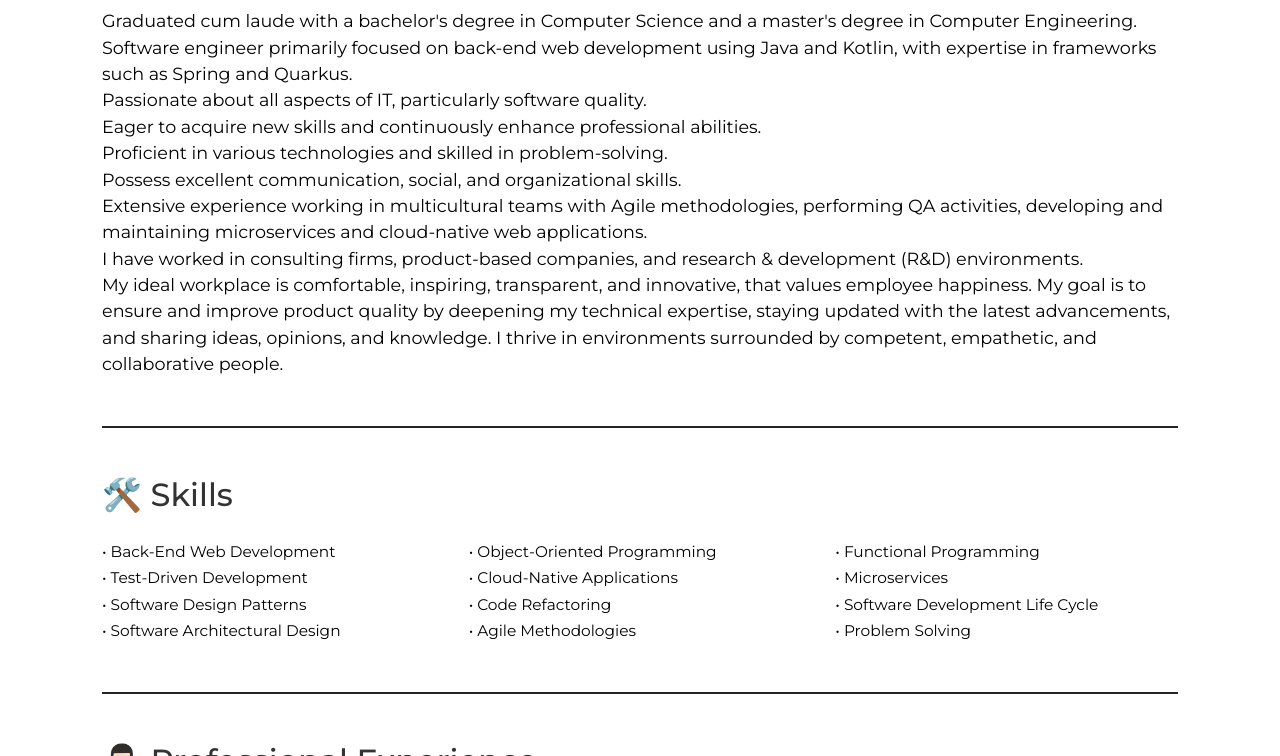
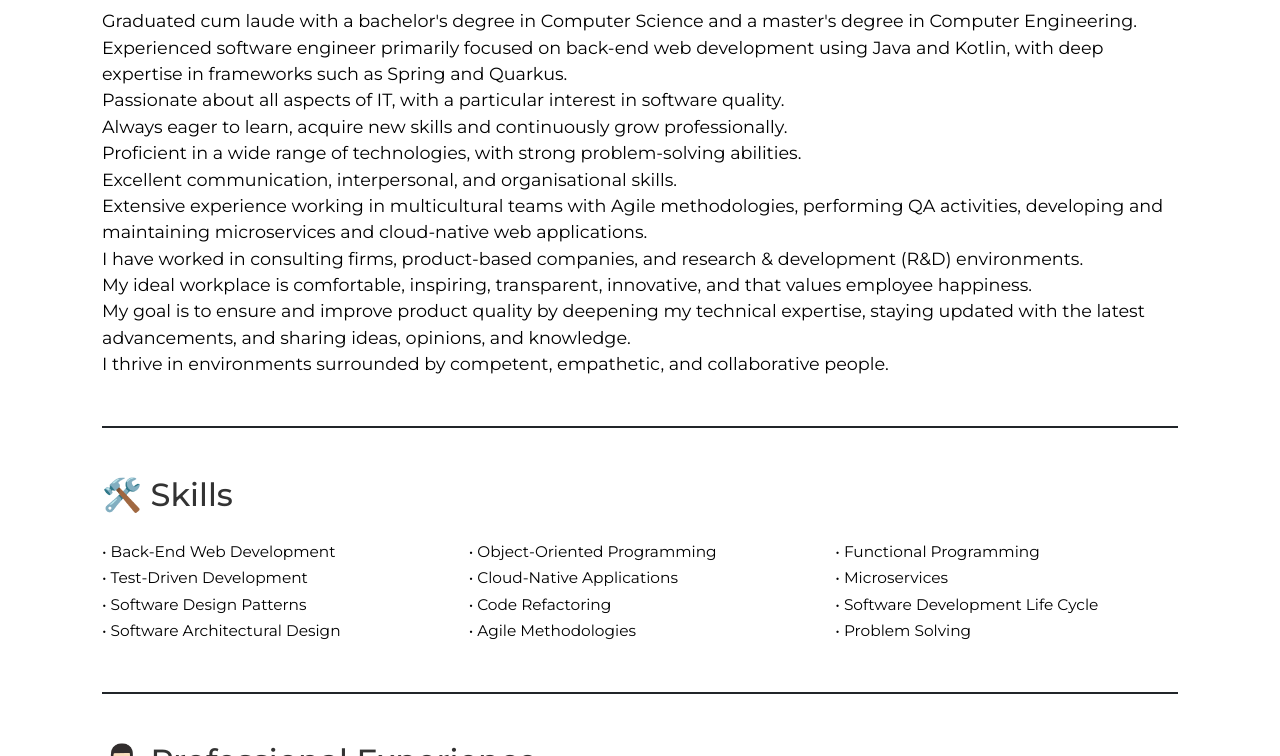
Before and after one commit to smaliziola/cv, a plain HTML site: page index.html in a window 1280 px wide. Shown: the part 446-1202 px from the top of the page. Drawn offline with nearby package versions, Linux system fonts and the light colour scheme.

Commit message:
Deploying to gh-pages from @ smaliziola/cv@94d70333d89b6524e6c407f1cb398e42acc78b9f 🚀

```diff
--- a/index.html
+++ b/index.html
@@ -24,7 +24,7 @@
                 </div>
                 <div>
                     <p>
-                        <time datetime="" class="small">Last update: April 9, 2025</time>
+                        <time datetime="" class="small">Last update: April 11, 2025</time>
                     </p>
                     <p>
                         <span class="screen"><a href="simone-maliziola.pdf"><i class="far fa-file-pdf"></i>Download PDF version</a></span>
@@ -96,19 +96,19 @@
         <h2 class="mb-4">👦🏻 About Me</h2>
         Graduated cum laude with a bachelor's degree in Computer Science and a master's degree in Computer
         Engineering.<br>
-        Software engineer primarily focused on back-end web development using Java and Kotlin, with expertise in
-        frameworks such as Spring and Quarkus.<br>
-        Passionate about all aspects of IT, particularly software quality.<br>
-        Eager to acquire new skills and continuously enhance professional abilities.<br>
-        Proficient in various technologies and skilled in problem-solving.<br>
-        Possess excellent communication, social, and organizational skills.<br>
+        Experienced software engineer primarily focused on back-end web development using Java and Kotlin, with deep
+        expertise in frameworks such as Spring and Quarkus.<br>
+        Passionate about all aspects of IT, with a particular interest in software quality.<br>
+        Always eager to learn, acquire new skills and continuously grow professionally.<br>
+        Proficient in a wide range of technologies, with strong problem-solving abilities.<br>
+        Excellent communication, interpersonal, and organisational skills.<br>
         Extensive experience working in multicultural teams with Agile methodologies, performing QA activities,
         developing and maintaining microservices and cloud-native web applications.<br>
         I have worked in consulting firms, product-based companies, and research & development (R&D) environments.<br>
-        My ideal workplace is comfortable, inspiring, transparent, and innovative, that values employee happiness. My
-        goal is to ensure and improve product quality by deepening my technical expertise, staying updated with the
-        latest advancements, and sharing ideas, opinions, and knowledge. I thrive in environments surrounded by
-        competent, empathetic, and collaborative people.
+        My ideal workplace is comfortable, inspiring, transparent, innovative, and that values employee happiness.<br>
+        My goal is to ensure and improve product quality by deepening my technical expertise, staying updated with the
+        latest advancements, and sharing ideas, opinions, and knowledge.<br>
+        I thrive in environments surrounded by competent, empathetic, and collaborative people.<br>
     </div>
 
     <div class="border-bottom border-2 border-print-0 border-dark mb-5 pb-5 pb-print-0 mb-print-1">
```
Also changed, not shown: 1 other file.
